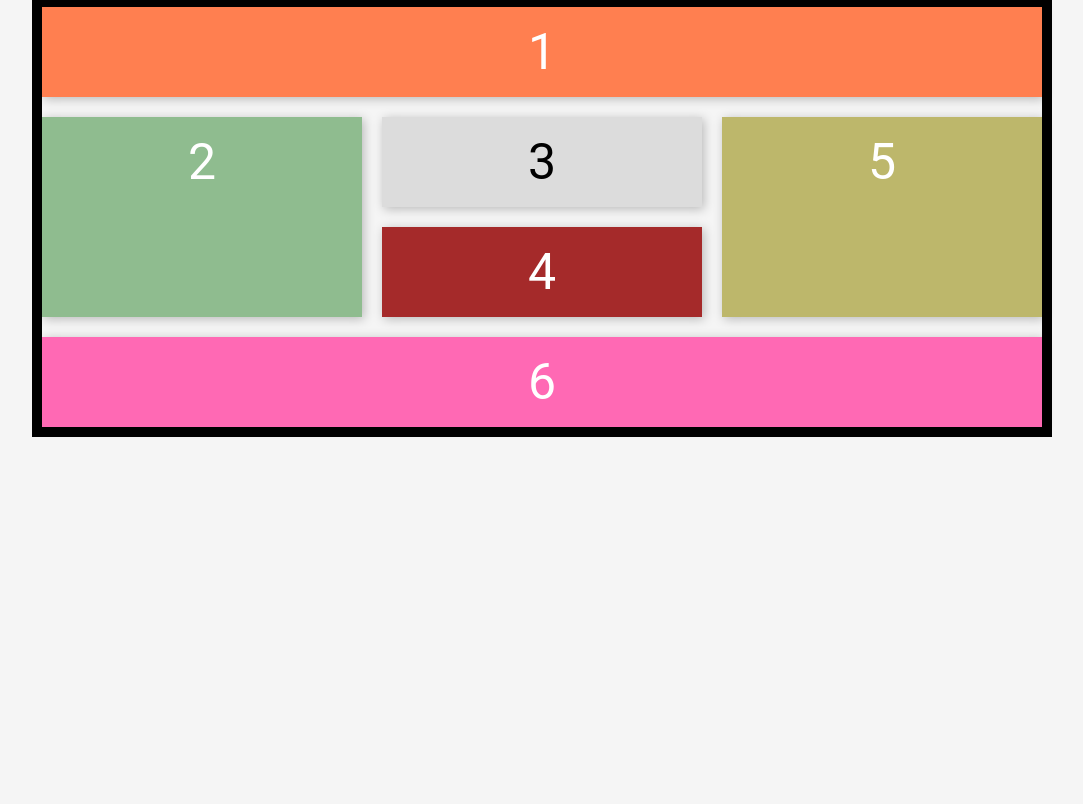
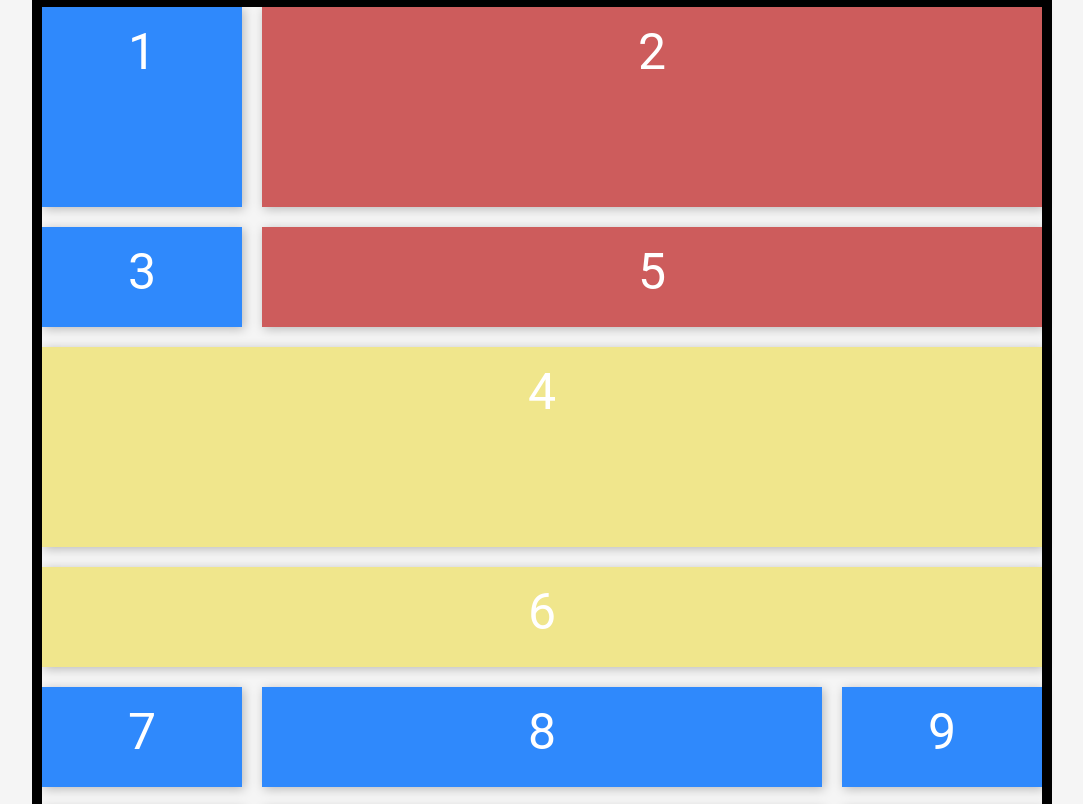
Before and after one commit to BrenMl/Css-Grid, a plain HTML site: page index.html in a window 1280 px wide. Shown: the part 101-905 px from the top of the page, without its empty margins (98-1181 px from the left). Before the commit the page ends 800 px from the top, so only its background shows below. Drawn offline with Linux system fonts and the light colour scheme.

Commit message:
Grid implicit

```diff
--- a/css/grid.css
+++ b/css/grid.css
@@ -1,51 +1,23 @@
 .container {
     display: grid;
-    grid-template-columns: 1fr 1fr 1fr;
-    grid-template-rows: repeat(4,auto);
-    grid-template-areas:"header     header      header"
-                        "sidebar-1  contenido   sidebar-2"
-                        "sidebar-1  widgets     sidebar-2"
-                        "footer     footer      footer";
+    grid-template-columns: 200px 1fr 200px;
+    grid-template-rows: 200px 100px 200px;
     gap: 20px;
-}
-.container .header {
-    background-color: coral;
-    grid-column: header;
-    /*grid-row: 2/4;
-    grid-column: 1/-1;
-    or also
-    first param: grid-row-start
-    second param: grid-column-start
-    third param: grid-row-end
-    fourd param: grid-column-end
-    grid-area: 2 / 1 / 4 / -1;
-    --span--
+    /* tamaño que tendran las filas que se agregen automaticamente
+    o de manera implicita
+    */
+    grid-auto-columns: 100px;
+    grid-auto-rows: 100px;
 
-    grid-column: 1/ span 4 ;
-    grid-row: 2 / span 1; */
-
-}
-.container .sidebar-1 {
-    background-color: darkseagreen;
-    grid-area: sidebar-1;
-}
-.container .contenido {
-    background-color: gainsboro;
-    color: black;
-    grid-area: contenido;
+    grid-auto-flow: dense;
 }
 
-.container .widgets {
-    background-color: brown;
-    grid-area: widgets;
+.container .span2 {
+    grid-column: span 2;
+    background-color: indianred;
 }
 
-.container .sidebar-2 {
-    background-color: darkkhaki;
-    grid-area: sidebar-2;
+.container .span3 {
+    grid-column: span 3;
+    background-color: khaki;
 }
-
-.container .footer {
-    background-color:hotpink;
-    grid-area: footer;
-}
--- a/index.html
+++ b/index.html
@@ -12,12 +12,21 @@
         <p>CSS GRID</p>
     </div>
     <div class="container">
-        <div class="header">1</div>
-        <div class="sidebar-1">2</div>
-        <div class="contenido">3</div>
-        <div class="widgets">4</div>
-        <div class="sidebar-2">5</div>
-        <div class="footer">6</div>
+        <div>1</div>
+        <div class="span2">2</div>
+        <div>3</div>
+        <div class="span3">4</div>
+        <div class="span2">5</div>
+        <div class="span3">6</div>
+        <div>7</div>
+        <div>8</div>
+        <div>9</div>
+        <div>10</div>
+        <div>11</div>
+        <div>12</div>
+        <div>13</div>
+        <div class="span2">14</div>
+        <div>15</div>
     </div>
 </body>
 </html>
```
